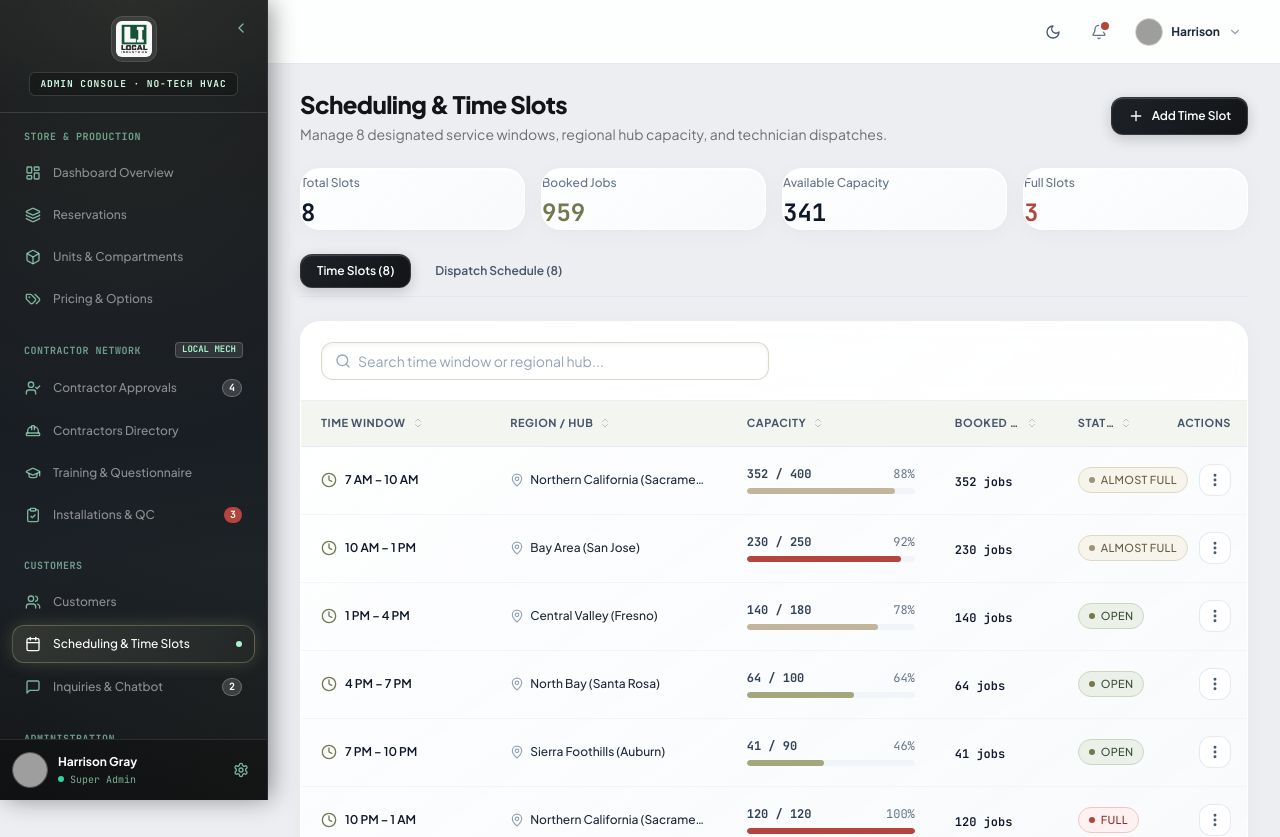
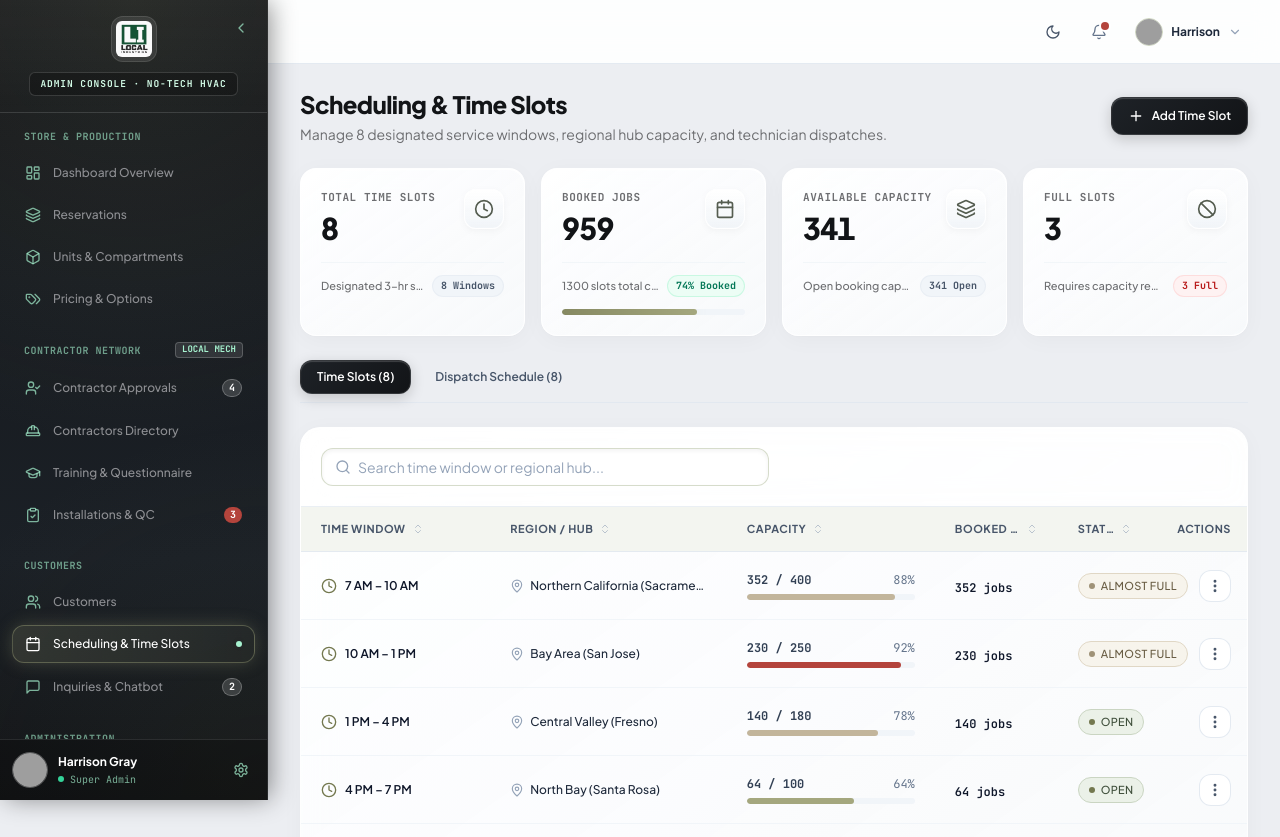
Before and after one commit to Chandan-rajbhar/NoTechHvacDashboard, a React (Vite) app: page /scheduling in a window 1280 px wide. Shown: the top 837 px of the page. Built offline with nearby package versions, Linux system fonts and the light colour scheme; grey boxes are pictures that could not be loaded.

Commit message:
Updated UI and functionality

```diff
--- a/src/pages/Administration/PaymentsPage.jsx
+++ b/src/pages/Administration/PaymentsPage.jsx
@@ -13,6 +13,7 @@ import {
 import { PageHeader } from '../../components/common/PageHeader';
 import { DataTable } from '../../components/common/DataTable';
 import { StatusPill } from '../../components/common/StatusPill';
+import { KpiCard } from '../../components/common/KpiCard';
 import { MockService } from '../../data/mockService';
 import { useApp } from '../../context/AppContext';
 
@@ -126,29 +127,32 @@ export const PaymentsPage = () => {
 
       {/* KPI Cards */}
       <div className="grid grid-cols-1 md:grid-cols-3 gap-5">
-        <div className="water-card water-shine rounded-2xl p-5 border border-white/80 dark:border-white/10 shadow-water">
-          <span className="text-[10.5px] font-mono uppercase tracking-wider text-[#6D6E71] font-bold">Collected Deposit Fees</span>
-          <div className="text-2xl font-extrabold text-slate-900 dark:text-white mt-1 tabular-nums font-mono">
-            ${payments.filter(p => p.status === 'Paid').length * 200}.00
-          </div>
-          <span className="text-[11px] text-emerald-600 font-bold mt-1 block">100% Locked to Production Batches</span>
-        </div>
+        <KpiCard
+          title="Collected Deposit Fees"
+          value={`$${payments.filter(p => p.status === 'Paid').length * 200}.00`}
+          subtext="100% locked to production batches"
+          icon={DollarSign}
+          trend="100% Locked"
+          trendType="positive"
+        />
 
-        <div className="water-card water-shine rounded-2xl p-5 border border-white/80 dark:border-white/10 shadow-water">
-          <span className="text-[10.5px] font-mono uppercase tracking-wider text-[#6D6E71] font-bold">Pending ACH / Clearing</span>
-          <div className="text-2xl font-extrabold text-amber-600 mt-1 tabular-nums font-mono">
-            ${payments.filter(p => p.status === 'Pending').length * 200}.00
-          </div>
-          <span className="text-[11px] text-[#6D6E71] mt-1 block">Awaiting bank reconciliation</span>
-        </div>
+        <KpiCard
+          title="Pending ACH / Clearing"
+          value={`$${payments.filter(p => p.status === 'Pending').length * 200}.00`}
+          subtext="Awaiting bank settlement reconciliation"
+          icon={Clock}
+          trend="Processing"
+          trendType="neutral"
+        />
 
-        <div className="water-card water-shine rounded-2xl p-5 border border-white/80 dark:border-white/10 shadow-water">
-          <span className="text-[10.5px] font-mono uppercase tracking-wider text-[#6D6E71] font-bold">Processed Refunds</span>
-          <div className="text-2xl font-extrabold text-slate-700 dark:text-slate-300 mt-1 tabular-nums font-mono">
-            ${payments.filter(p => p.status === 'Refunded').length * 200}.00
-          </div>
-          <span className="text-[11px] text-[#6D6E71] mt-1 block">Territory boundary moves</span>
-        </div>
+        <KpiCard
+          title="Processed Refunds"
+          value={`$${payments.filter(p => p.status === 'Refunded').length * 200}.00`}
+          subtext="Territory boundary adjustments"
+          icon={RotateCcw}
+          trend="Settled"
+          trendType="neutral"
+        />
       </div>
 
       <DataTable
--- a/src/pages/Scheduling/SchedulingPage.jsx
+++ b/src/pages/Scheduling/SchedulingPage.jsx
@@ -19,6 +19,7 @@ import { PageHeader } from '../../components/common/PageHeader';
 import { DataTable } from '../../components/common/DataTable';
 import { StatusPill } from '../../components/common/StatusPill';
 import { RowActionsMenu } from '../../components/common/RowActionsMenu';
+import { KpiCard } from '../../components/common/KpiCard';
 import { useApp } from '../../context/AppContext';
 
 export const SchedulingPage = () => {
@@ -558,43 +559,44 @@ export const SchedulingPage = () => {
         }
       />
 
-      {/* Summary Row of 4 Compact Numbers Only */}
-      <div className="grid grid-cols-2 sm:grid-cols-4 gap-4 w-full">
-        <div className="water-card water-shine rounded-[20px] p-4.5 border border-white/80 dark:border-white/10 shadow-water">
-          <span className="text-xs text-slate-500 dark:text-slate-400 font-sans font-medium">
-            Total Slots
-          </span>
-          <div className="text-2xl font-extrabold text-slate-900 dark:text-white font-mono mt-1 tabular-nums">
-            {totalSlots}
-          </div>
-        </div>
+      {/* Summary Row of 4 KPI Cards */}
+      <div className="grid grid-cols-1 sm:grid-cols-2 lg:grid-cols-4 gap-4 w-full">
+        <KpiCard
+          title="Total Time Slots"
+          value={totalSlots}
+          subtext="Designated 3-hr service windows"
+          icon={Clock}
+          trend="8 Windows"
+          trendType="neutral"
+        />
 
-        <div className="water-card water-shine rounded-[20px] p-4.5 border border-white/80 dark:border-white/10 shadow-water">
-          <span className="text-xs text-slate-500 dark:text-slate-400 font-sans font-medium">
-            Booked Jobs
-          </span>
-          <div className="text-2xl font-extrabold text-[#73784F] dark:text-[#A4A77E] font-mono mt-1 tabular-nums">
-            {totalBooked}
-          </div>
-        </div>
+        <KpiCard
+          title="Booked Jobs"
+          value={totalBooked}
+          subtext={`${totalCapacity} slots total capacity`}
+          icon={CalendarIcon}
+          trend={`${totalCapacity > 0 ? Math.round((totalBooked / totalCapacity) * 100) : 0}% Booked`}
+          trendType="positive"
+          progress={totalCapacity > 0 ? Math.round((totalBooked / totalCapacity) * 100) : 0}
+        />
 
-        <div className="water-card water-shine rounded-[20px] p-4.5 border border-white/80 dark:border-white/10 shadow-water">
-          <span className="text-xs text-slate-500 dark:text-slate-400 font-sans font-medium">
-            Available Capacity
-          </span>
-          <div className="text-2xl font-extrabold text-slate-900 dark:text-white font-mono mt-1 tabular-nums">
-            {totalAvailable}
-          </div>
-        </div>
+        <KpiCard
+          title="Available Capacity"
+          value={totalAvailable}
+          subtext="Open booking capacity across hubs"
+          icon={Layers}
+          trend={`${totalAvailable} Open`}
+          trendType="neutral"
+        />
 
-        <div className="water-card water-shine rounded-[20px] p-4.5 border border-white/80 dark:border-white/10 shadow-water">
-          <span className="text-xs text-slate-500 dark:text-slate-400 font-sans font-medium">
-            Full Slots
-          </span>
-          <div className="text-2xl font-extrabold text-[#B4443C] font-mono mt-1 tabular-nums">
-            {fullSlotsCount}
-          </div>
-        </div>
+        <KpiCard
+          title="Full Slots"
+          value={fullSlotsCount}
+          subtext={fullSlotsCount > 0 ? "Requires capacity rebalance" : "All windows within capacity"}
+          icon={fullSlotsCount > 0 ? Ban : Check}
+          trend={fullSlotsCount > 0 ? `${fullSlotsCount} Full` : "Optimal"}
+          trendType={fullSlotsCount > 0 ? "alert" : "positive"}
+        />
       </div>
 
       {/* Tabs */}
```
